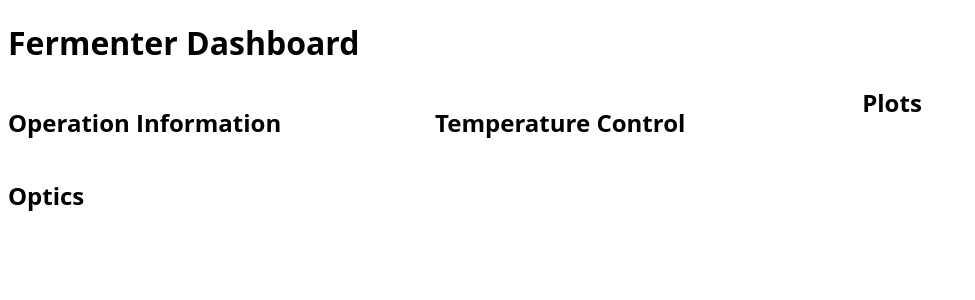
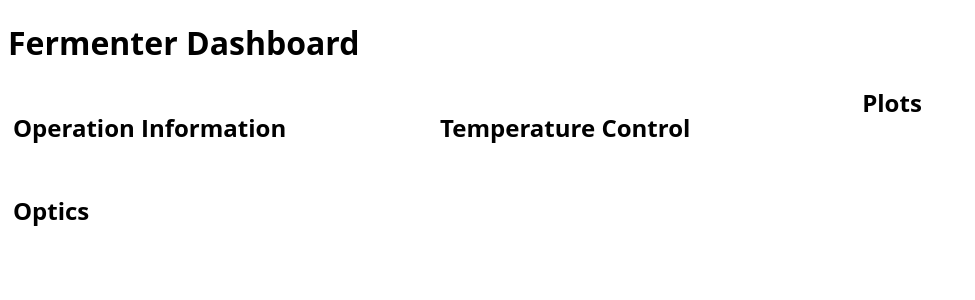
Before and after one commit to ethanjli/fermentor, a Flask app: page / in a window 1280 px wide. Shown: the top 300 px of the page, without its empty margins (0-975 px from the left). Run offline with Flask 2, Linux system fonts and the light colour scheme; some libraries are stand-ins or nearby versions.

Commit message:
Fixing a few formatting things.

```diff
--- a/static/client.js
+++ b/static/client.js
@@ -8,7 +8,7 @@ function duty_cycle_to_percent(duty_cycle) {
 
 // Strings
 function time_text(data) {
-  return "Updated " + data[0]".";
+  return "Updated " + data[0] + ".";
 }
 function start_text(data) {
   if (data) {
--- a/static/style.css
+++ b/static/style.css
@@ -17,11 +17,11 @@ p {
 .info_container {
   width: 33%;
   float: left;
-  margin-right: 10px;
+  padding: 5px 5px;
 }
 
 .plot_container {
   width: 50%;
   float: left;
-  margin-right: 10px;
+  padding: 5px 5px;
 }
```
